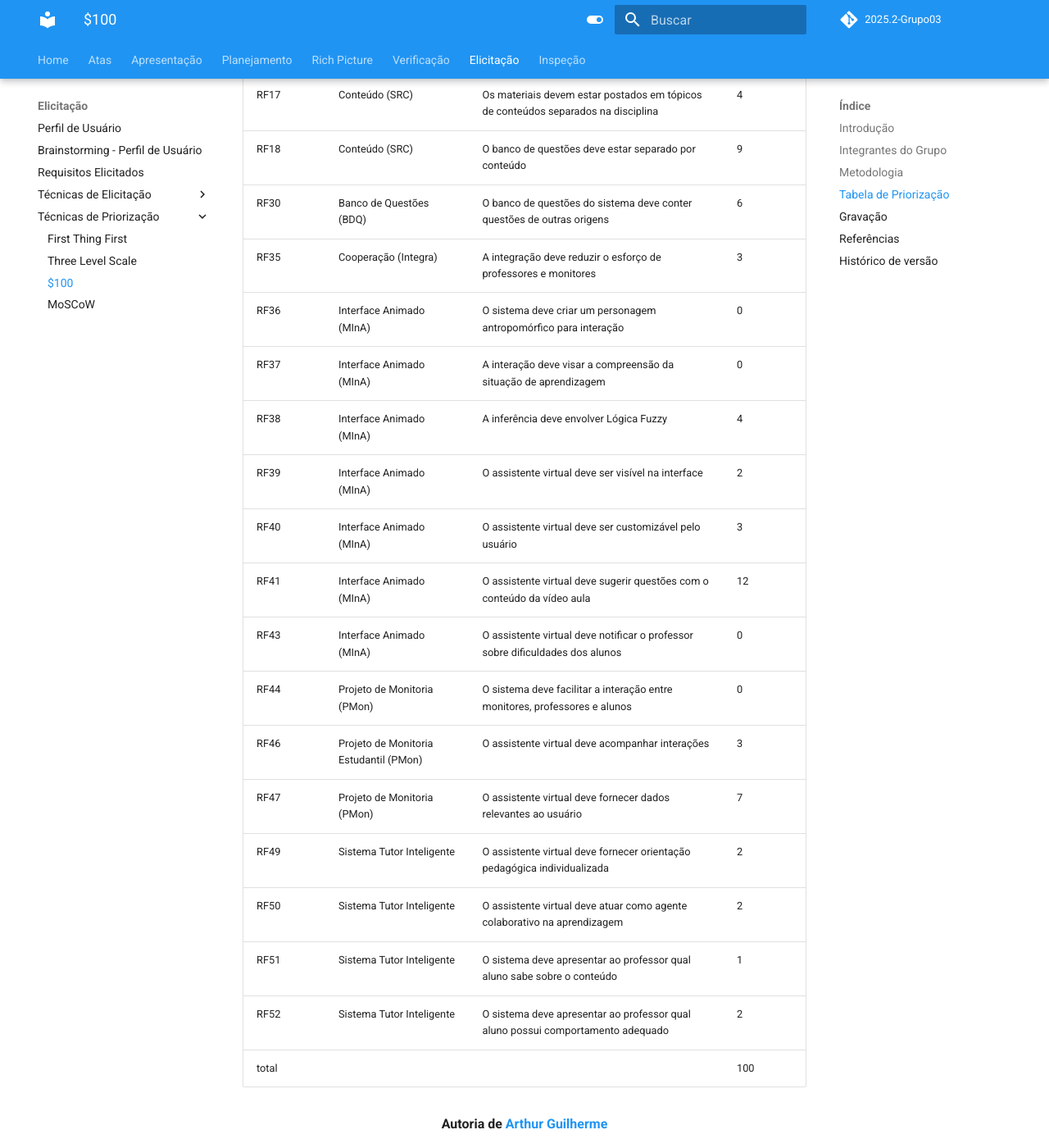
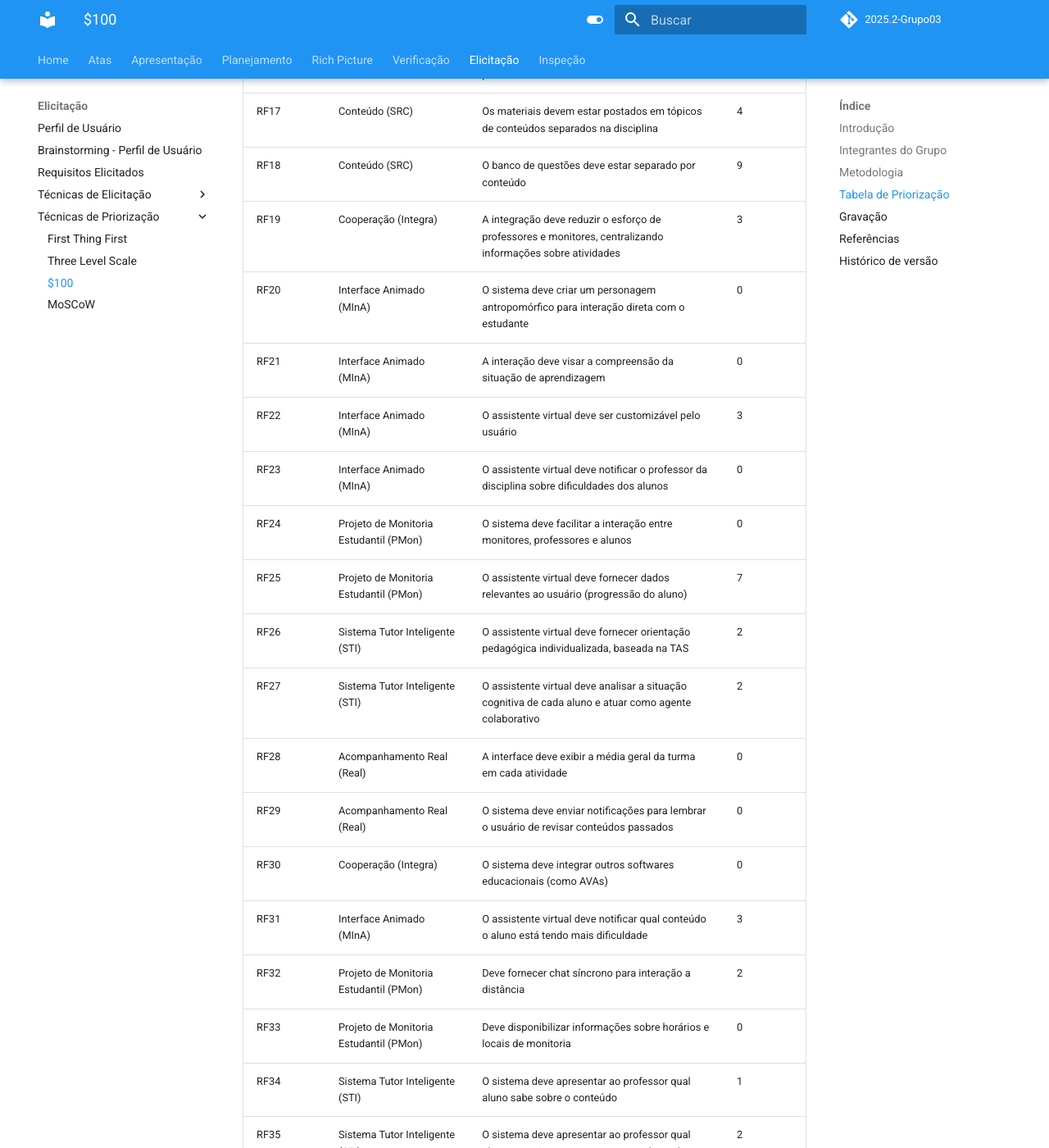
Before and after one commit to Requisitos-de-Software/2025.2-Grupo03, an MkDocs documentation site: the page built from docs/Elicitacao/100_dolares.md, in a window 1280 px wide and 1400 px high, scrolled down 2125 px. Shown: the whole window at 82% size. Built offline with MkDocs 1.6.1 and Material for MkDocs 9.7.7, drawn with Linux system fonts in a browser that asks for light colours; comment, search, counter and statistics services are not loaded; some of the changed text lies outside the part shown.

Commit message:
Update 100_dolares.md

```diff
--- a/docs/Elicitacao/100_dolares.md
+++ b/docs/Elicitacao/100_dolares.md
@@ -21,7 +21,7 @@
 
 | ID | Categoria                             | Requisito                                                                                                        | Prioridade |
 |--------|---------------------------------------|-------------------------------------------------------------------------------------------------------------------|------------|
-| RF01   | Acadêmico (Maior)                     | O sistema deve identificar cada indivíduo (aluno, monitor, professor, coordenador, diretor, administrador)       | 2          |
+|RF01   | Acadêmico (Maior)                     | O sistema deve identificar cada indivíduo (aluno, monitor, professor, coordenador, diretor, administrador)       | 2          |
 | RF02   | Acadêmico (Maior)                     | O sistema deve ter perfil individual                                                                              | 2          |
 | RF03   | Acadêmico (Maior)                     | Deve mapear conceitos relacionados ao conteúdo, respeitando a hierarquia da Teoria da Aprendizagem Significativa | 1          |
 | RF04   | Acompanhamento Real (Real)            | O sistema deve agregar o processo formal de avaliação (Plano de Ensino) com o ambiente virtual                   | 0          |
@@ -36,25 +36,43 @@
 | RF13   | Banco de Questões (BDQ)               | Deve promover a interação dos alunos com as questões, avaliando seu conhecimento informativo e formativo         | 0          |
 | RF14   | Banco de Questões (BDQ)               | O SAE deve fornecer assistência para alunos neste módulo                                                         | 0          |
 | RF15   | Banco de Questões (BDQ)               | O sistema deve conter um banco de questões geradas pelo professor                                                | 0          |
-| RF16   | Conteúdo (SRC)                        | O sistema deve direcionar cada aluno a materiais adequados à sua situação cognitiva                              | 0          |
+| RF16   | Conteúdo (SRC)                        | O sistema deve direcionar cada aluno a materiais adequados à sua situação cognitiva e preferências               | 0          |
 | RF17   | Conteúdo (SRC)                        | Os materiais devem estar postados em tópicos de conteúdos separados na disciplina                                | 4          |
 | RF18   | Conteúdo (SRC)                        | O banco de questões deve estar separado por conteúdo                                                             | 9          |
-| RF30   | Banco de Questões (BDQ)               | O banco de questões do sistema deve conter questões de outras origens                                            | 6          |
-| RF35   | Cooperação (Integra)                  | A integração deve reduzir o esforço de professores e monitores                                                   | 3          |
-| RF36   | Interface Animado (MInA)              | O sistema deve criar um personagem antropomórfico para interação                                                 | 0          |
-| RF37   | Interface Animado (MInA)              | A interação deve visar a compreensão da situação de aprendizagem                                                 | 0          |
-| RF38   | Interface Animado (MInA)              | A inferência deve envolver Lógica Fuzzy                                                                          | 4          |
-| RF39   | Interface Animado (MInA)              | O assistente virtual deve ser visível na interface                                                               | 2          |
-| RF40   | Interface Animado (MInA)              | O assistente virtual deve ser customizável pelo usuário                                                          | 3          |
-| RF41   | Interface Animado (MInA)              | O assistente virtual deve sugerir questões com o conteúdo da vídeo aula                                          | 12         |
-| RF43   | Interface Animado (MInA)              | O assistente virtual deve notificar o professor sobre dificuldades dos alunos                                    | 0          |
-| RF44   | Projeto de Monitoria (PMon)           | O sistema deve facilitar a interação entre monitores, professores e alunos                                       | 0          |
-| RF46   | Projeto de Monitoria Estudantil (PMon)| O assistente virtual deve acompanhar interações                                                                  | 3          |
-| RF47   | Projeto de Monitoria (PMon)           | O assistente virtual deve fornecer dados relevantes ao usuário                                                   | 7          |
-| RF49   | Sistema Tutor Inteligente             | O assistente virtual deve fornecer orientação pedagógica individualizada                                         | 2          |
-| RF50   | Sistema Tutor Inteligente             | O assistente virtual deve atuar como agente colaborativo na aprendizagem                                         | 2          |
-| RF51   | Sistema Tutor Inteligente             | O sistema deve apresentar ao professor qual aluno sabe sobre o conteúdo                                          | 1          |
-| RF52   | Sistema Tutor Inteligente             | O sistema deve apresentar ao professor qual aluno possui comportamento adequado                                  | 2          |
+| RF19   | Cooperação (Integra)                  | A integração deve reduzir o esforço de professores e monitores, centralizando informações sobre atividades       | 3          |
+| RF20   | Interface Animado (MInA)              | O sistema deve criar um personagem antropomórfico para interação direta com o estudante                          | 0          |
+| RF21   | Interface Animado (MInA)              | A interação deve visar a compreensão da situação de aprendizagem                                                 | 0          |
+| RF22   | Interface Animado (MInA)              | O assistente virtual deve ser customizável pelo usuário                                                          | 3          |
+| RF23   | Interface Animado (MInA)              | O assistente virtual deve notificar o professor da disciplina sobre dificuldades dos alunos                      | 0          |
+| RF24   | Projeto de Monitoria Estudantil (PMon)| O sistema deve facilitar a interação entre monitores, professores e alunos                                       | 0          |
+| RF25   | Projeto de Monitoria Estudantil (PMon)| O assistente virtual deve fornecer dados relevantes ao usuário (progressão do aluno)                             | 7          |
+| RF26   | Sistema Tutor Inteligente (STI)       | O assistente virtual deve fornecer orientação pedagógica individualizada, baseada na TAS                         | 2          |
+| RF27   | Sistema Tutor Inteligente (STI)       | O assistente virtual deve analisar a situação cognitiva de cada aluno e atuar como agente colaborativo           | 2          |
+| RF28   | Acompanhamento Real (Real)            | A interface deve exibir a média geral da turma em cada atividade                                                 | 0          |
+| RF29   | Acompanhamento Real (Real)            | O sistema deve enviar notificações para lembrar o usuário de revisar conteúdos passados                          | 0          |
+| RF30   | Cooperação (Integra)                  | O sistema deve integrar outros softwares educacionais (como AVAs)                                                | 0          |
+| RF31   | Interface Animado (MInA)              | O assistente virtual deve notificar qual conteúdo o aluno está tendo mais dificuldade                            | 3          |
+| RF32   | Projeto de Monitoria Estudantil (PMon)| Deve fornecer chat síncrono para interação a distância                                                           | 2          |
+| RF33   | Projeto de Monitoria Estudantil (PMon)| Deve disponibilizar informações sobre horários e locais de monitoria                                             | 0          |
+| RF34   | Sistema Tutor Inteligente (STI)       | O sistema deve apresentar ao professor qual aluno sabe sobre o conteúdo                                          | 1          |
+| RF35   | Sistema Tutor Inteligente (STI)       | O sistema deve apresentar ao professor qual aluno possui um comportamento adequado                               | 2          |
+| RF36   | Acompanhamento Real (Real)            | Deve integrar a avaliação docente com as inferências do SAE                                                      | 2          |
+| RF37   | Acompanhamento Real (Real)            | O assistente virtual deve combinar resultados formais com inferências Fuzzy                                      | 1          |
+| RF38   | Acompanhamento Real (Real)            | A interface deve exibir um progresso em porcentagem do andamento da disciplina                                   | 0          |
+| RF39   | Acompanhamento Real (Real)            | A interface deve exibir como está a porcentagem de erros das atividades de cada conteúdo                         | 4          |
+| RF40   | Acompanhamento Real (Real)            | O usuário deve escolher o tempo em que deseja receber alertas sobre atividades atrasadas                         | 3          |
+| RF41   | Acompanhamento Real (Real)            | O usuário deve marcar os tópicos da disciplina no qual ele sente mais facilidade                                 | 5          |
+| RF42   | Acompanhamento Real (Real)            | O sistema deve ter um índice de conteúdos ordenado pela porcentagem de erros em cada conteúdo                    | 5          |
+| RF43   | Acompanhamento Real (Real)            | O sistema deve enviar lembretes para o usuário sobre datas de entregas de atividades                             | 0          |
+| RF44   | Acompanhamento Real (Real)            | O sistema deve enviar uma notificação quando está chegando perto da data de entrega de uma atividade             | 0          |
+| RF45   | Acompanhamento Real (Real)            | O usuário escolhe quando ele recebe a notificação de proximidade da data de entrega de atividade                 | 0          |
+| RF46   | Apoio a Decisão (MAD) / PMon          | As análises devem ser em tempo real e apresentadas em gráficos / O assistente virtual deve acompanhar interações | 3       |
+| RF47   | Banco de Questões (BDQ)               | O SAE deve fornecer assistência para professores neste módulo                                                    | 2          |
+| RF48   | Banco de Questões (BDQ)               | O banco de questões do sistema deve conter questões de outras origens                                            | 6          |
+| RF49   | Interface Animado (MInA)              | A inferência deve envolver Lógica Fuzzy, permitindo avaliações graduais                                          | 4          |
+| RF50   | Interface Animado (MInA)              | O assistente virtual deve ser visível na interface                                                               | 2          |
+| RF51   | Interface Animado (MInA)              | O assistente virtual deve sugerir questões com o conteúdo da vídeo aula                                          | 12         |
+| RF52   | Sistema Tutor Inteligente (STI)       | O sistema deve apresentar ao professor qual aluno possui comportamento adequado                                  | 2          |
 |total| | |100|
 
 <div align="center"><strong>Autoria de <a href="https://github.com/ArthurGuilher62">Arthur Guilherme</a></strong></div>
```
